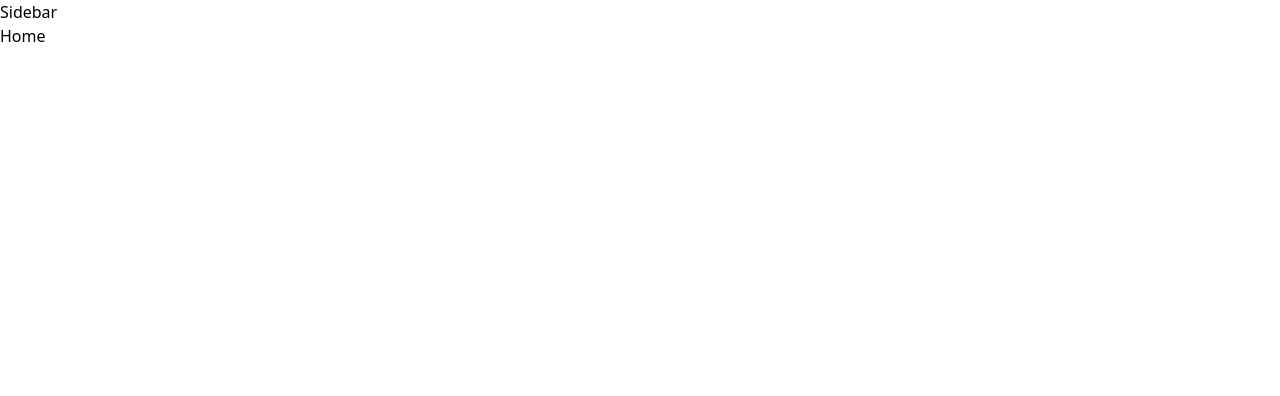
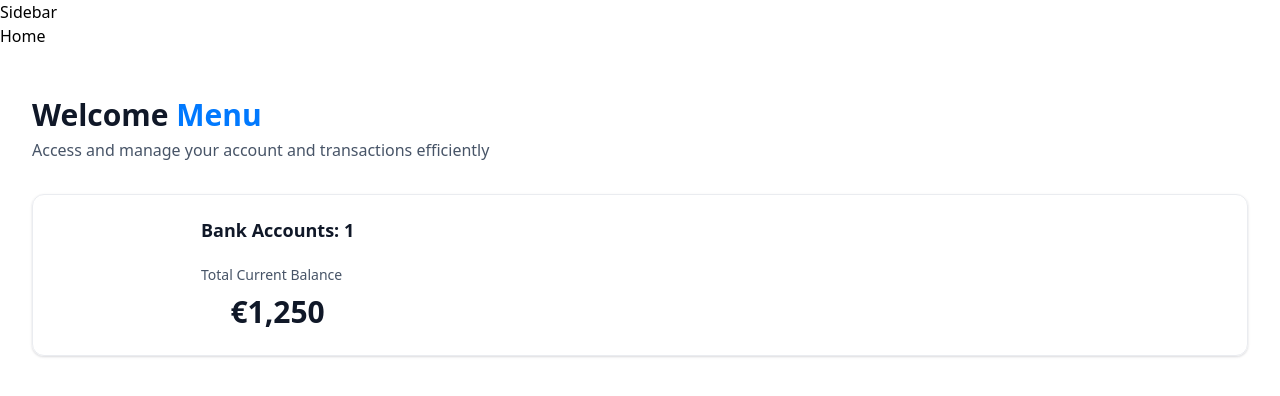
Before and after one commit to MenuMinyu/Banking_web_app, a Next.js app in the folder jsm_banking/: page / in a window 1280 px wide. Shown: the top 396 px of the page. Built offline with nearby package versions, Linux system fonts and the light colour scheme.

Commit message:
Adds total Bank accounts and Balance on home

```diff
--- a/jsm_banking/app/(root)/page.tsx
+++ b/jsm_banking/app/(root)/page.tsx
@@ -1,8 +1,27 @@
-import React from 'react'
+import HeaderBox from '@/components/HeaderBox'
+import TotalBalanceBox from '@/components/ui/TotalBalanceBox';
+
 
 const Home = () => {
+  const loggedIn = { firstName: 'Menu'};
   return (
-    <div>Home</div>
+    <section className="Home">Home
+      <div className="home-content">
+        <header className='home-header'>
+          <HeaderBox
+          type="greeting"
+          title="Welcome"
+          user={loggedIn?.firstName || 'Guest'}
+          subtext ="Access and manage your account and transactions efficiently"
+          />
+          <TotalBalanceBox
+          accounts={[]}
+          totalBanks={1}
+          totalCurrentBalance={1250.35}/>
+        </header>
+
+      </div>
+    </section>
   )
 }
 
--- /dev/null
+++ b/jsm_banking/components/HeaderBox.tsx
@@ -0,0 +1,17 @@
+const HeaderBox = ({ type = "title", title, subtext, user}: HeaderBoxProps) => {
+  return (
+    <div className="header-box">
+      <h1 className="header-box-title">
+        {title}
+        {type === 'greeting' && (
+          <span className="text-bankGradient">
+           &nbsp;{user}
+          </span>
+        ) }
+          </h1>
+          <p className="header-box-subtext">{subtext}</p>
+    </div>
+  )
+}
+
+export default HeaderBox
--- /dev/null
+++ b/jsm_banking/components/ui/AnimatedCounter.tsx
@@ -0,0 +1,19 @@
+'use client';
+
+import CountUp from "react-countup";
+
+const AnimatedCounter = ({amount}: {amount: number}) => {
+    return (
+        <div>
+            <CountUp
+            duration={2.75}
+            /*decimals={2}*/ /*this adds more money than there actually is for some reason*/
+
+            decimal=","
+            prefix="€"
+            end={amount} />
+        </div>
+    )
+}
+
+export default AnimatedCounter
--- /dev/null
+++ b/jsm_banking/components/ui/TotalBalanceBox.tsx
@@ -0,0 +1,34 @@
+
+import AnimatedCounter from './AnimatedCounter'
+const TotalBalanceBox = ({
+    accounts = [], totalBanks, totalCurrentBalance
+}: TotlaBalanceBoxProps) => {
+  return (
+    <section className="total-balance">
+        <div className="total-balance-chart">
+            {/* DonutChart */}
+        </div>
+
+        <div className="flex flex-col gap-6">
+            <h2 className="header-2">
+                Bank Accounts: {totalBanks}
+            </h2>
+
+
+        <div className="flex flex-col gap-2">
+            <p className="total-balance-label">
+                Total Current Balance
+            </p>
+
+            <p className="total-balance-amount flex-center gap-2">
+
+                <AnimatedCounter amount = {totalCurrentBalance} />
+
+            </p>
+        </div>
+    </div>
+    </section>
+  )
+}
+
+export default TotalBalanceBox
--- /dev/null
+++ b/jsm_banking/components/ui/doughnutChart.tsx
@@ -0,0 +1,11 @@
+"use client"
+import { Chart as ChartJS, ArcElement, Tooltip, Legend } from "chart.js";
+import { Doughnut } from "react-chartjs-2";
+
+ChartJS.register(ArcElement, Tooltip, Legend);
+
+
+const doughnutChart = () => {
+  return <Doughnut data={[]} />
+
+export default doughnutChart
--- a/jsm_banking/package.json
+++ b/jsm_banking/package.json
@@ -10,11 +10,15 @@
   },
   "dependencies": {
     "@radix-ui/react-slot": "^1.2.3",
+    "chart.js": "^4.5.0",
     "class-variance-authority": "^0.7.1",
     "clsx": "^2.1.1",
     "lucide-react": "^0.525.0",
     "next": "14.2.30",
+    "query-string": "^9.2.2",
     "react": "^18",
+    "react-chartjs-2": "^5.3.0",
+    "react-countup": "^6.5.3",
     "react-dom": "^18",
     "tailwind-merge": "^3.3.1",
     "tailwindcss-animate": "^1.0.7"
```
Also changed, not shown: 2 other files (tests, documents, lock files or other folders).
